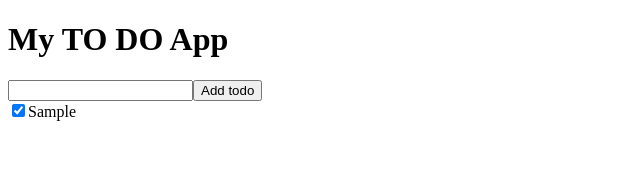
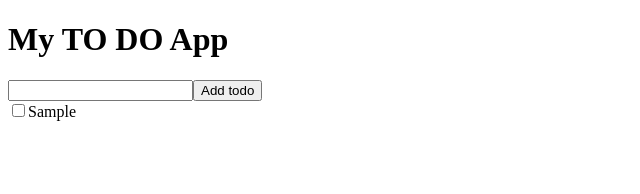
Before and after one commit to Fran1409/intro-react, a React (Create React App) app: page / in a window 1280 px wide. Both pictures are taken after typing "Sample" into the empty fields and a click on the button "Add todo". Shown: the top 194 px of the page, without its empty margins (0-640 px from the left). Built offline with nearby package versions, Linux system fonts and the light colour scheme.

Commit message:
Add working checkboxes

```diff
--- a/src/App.js
+++ b/src/App.js
@@ -18,6 +18,13 @@
     localStorage.setItem(LOCAL_STORAGE_KEY, JSON.stringify(todos));
   }, [todos]);
 
+  function toggleToDo(id){
+    const newToDos = [...todos];
+    const todo = newToDos.find(todo => todo.id === id);
+    todo.complete = !todo.complete;
+    setToDos(newToDos);
+  };
+
   function handleAddToDo(e){
     const name = toDoNameRef.current.value;
     if(name ==='') return;
@@ -32,7 +39,7 @@
       <h1>My TO DO App</h1>
       <input ref={toDoNameRef} type="text" />
       <button onClick={handleAddToDo}>Add todo</button>
-      <ToDoList todoList={todos} />
+      <ToDoList todoList={todos} toggleToDo={toggleToDo} />
     </>
   );
 }
--- a/src/ToDo.js
+++ b/src/ToDo.js
@@ -1,12 +1,16 @@
 import React from 'react'
 
-export default function ToDo( {todo}) {
+export default function ToDo( {todo, toggleToDo}) {
+    function handleToDoClick(){
+        toggleToDo(todo.id);
+    };
+
     return (
         <div>
-            <input type="checkbox" checked="{todo.complete}"/>
+            <input type="checkbox" checked={todo.complete} onChange={handleToDoClick}/>
             <label>
                 {todo.name}
             </label>
         </div>
-    )
+    );
 }
--- a/src/ToDoList.js
+++ b/src/ToDoList.js
@@ -1,11 +1,11 @@
 import React from 'react';
 import ToDo from './ToDo';
 
-export default function ToDoList( {todoList} ) {
+export default function ToDoList( {todoList, toggleToDo} ) {
     return (
         todoList.map(todo =>{
-            return <ToDo key={todo.id} todo={todo} />
+            return <ToDo key={todo.id} toggleToDo={toggleToDo} todo={todo} />
         })
 
-    )
+    );
 }
```
